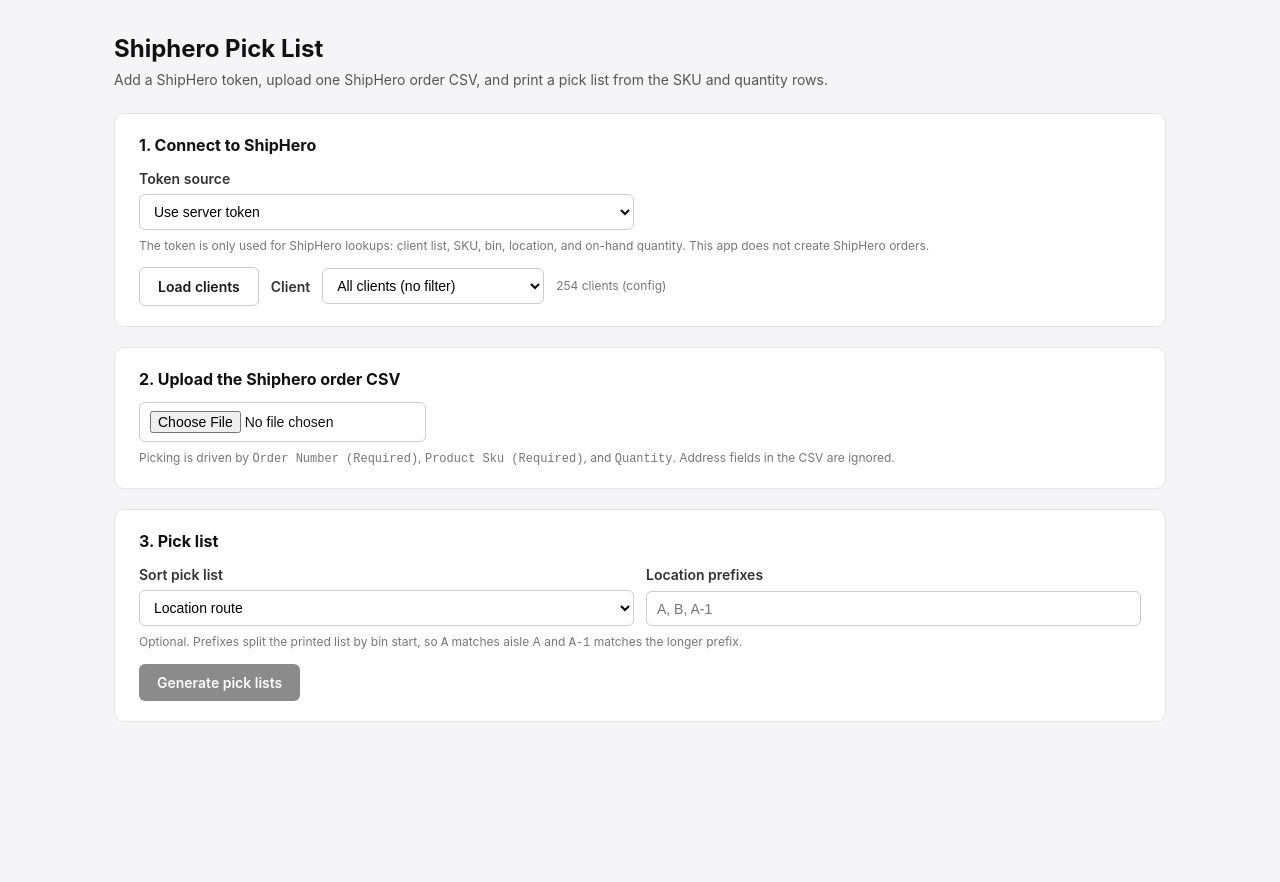
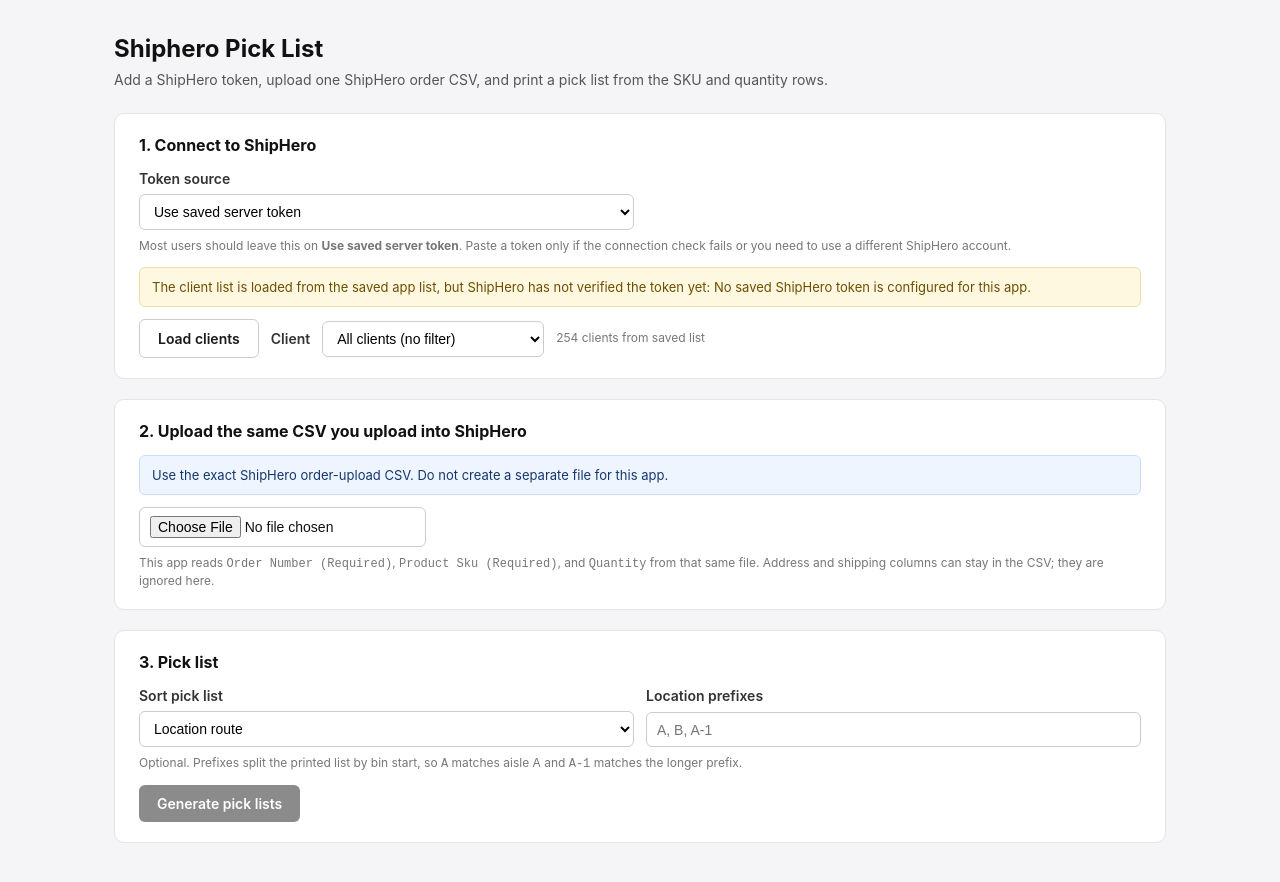
Before and after one commit to mostafa-azimi/removal_lite, a Next.js app: page / in a window 1280 px wide. Shown: the top 882 px of the page. Before the commit the page ends 838 px from the top, so only its background shows below. Built offline with nearby package versions, Linux system fonts and the light colour scheme.

Commit message:
Clarify CSV upload and token status

```diff
--- a/app/api/clients/route.ts
+++ b/app/api/clients/route.ts
@@ -1,5 +1,9 @@
 import { NextRequest, NextResponse } from "next/server";
-import { fetchCustomerAccounts, type ShipHeroAuthOverride } from "@/lib/shiphero";
+import {
+  fetchCustomerAccounts,
+  verifyShipHeroConnection,
+  type ShipHeroAuthOverride,
+} from "@/lib/shiphero";
 import clientsConfig from "@/data/clients.json";
 
 export const runtime = "nodejs";
@@ -8,6 +12,9 @@
 export const revalidate = 300;
 
 type ConfigClient = { id: string; name: string };
+type ConnectionStatus =
+  | { status: "verified"; accountId: string | null }
+  | { status: "failed"; message: string };
 
 function configuredAccounts() {
   // Primary path: read the hardcoded list from data/clients.json.
@@ -39,14 +46,41 @@
   return { accessToken: accessToken || undefined, refreshToken: refreshToken || undefined };
 }
 
+function cleanConnectionError(err: unknown) {
+  const message = err instanceof Error ? err.message : String(err);
+  if (message.includes("Missing SHIPHERO_REFRESH_TOKEN")) {
+    return "No saved ShipHero token is configured for this app.";
+  }
+  if (message.toLowerCase().includes("token refresh failed")) {
+    return "The saved ShipHero token could not be refreshed.";
+  }
+  if (message.includes("401")) {
+    return "ShipHero rejected the token.";
+  }
+  return "ShipHero connection check failed.";
+}
+
+async function checkConnection(auth?: ShipHeroAuthOverride): Promise<ConnectionStatus> {
+  try {
+    const verified = await verifyShipHeroConnection(auth);
+    return { status: "verified", accountId: verified.accountId };
+  } catch (err) {
+    return { status: "failed", message: cleanConnectionError(err) };
+  }
+}
+
 export async function GET() {
   const config = configuredAccounts();
-  if (config) return NextResponse.json({ accounts: config, source: "config" });
+  if (config) {
+    const connection = await checkConnection();
+    return NextResponse.json({ accounts: config, source: "config", connection });
+  }
 
   // Fallback: try Shiphero auto-discovery (best-effort).
   try {
     const accounts = await fetchCustomerAccounts();
-    return NextResponse.json({ accounts, source: "shiphero" });
+    const connection: ConnectionStatus = { status: "verified", accountId: null };
+    return NextResponse.json({ accounts, source: "shiphero", connection });
   } catch (err) {
     const message = err instanceof Error ? err.message : String(err);
     return NextResponse.json({ error: message }, { status: 500 });
@@ -61,12 +95,17 @@
     return NextResponse.json({ error: "Invalid JSON body" }, { status: 400 });
   }
 
+  const auth = cleanAuth(body.auth);
   const config = configuredAccounts();
-  if (config) return NextResponse.json({ accounts: config, source: "config" });
+  if (config) {
+    const connection = await checkConnection(auth);
+    return NextResponse.json({ accounts: config, source: "config", connection });
+  }
 
   try {
-    const accounts = await fetchCustomerAccounts(cleanAuth(body.auth));
-    return NextResponse.json({ accounts, source: "shiphero" });
+    const accounts = await fetchCustomerAccounts(auth);
+    const connection: ConnectionStatus = { status: "verified", accountId: null };
+    return NextResponse.json({ accounts, source: "shiphero", connection });
   } catch (err) {
     const message = err instanceof Error ? err.message : String(err);
     return NextResponse.json({ error: message }, { status: 500 });
--- a/app/globals.css
+++ b/app/globals.css
@@ -121,6 +121,11 @@
   background: #eef5ff;
   border: 1px solid #c7dcff;
   color: #14376b;
+}
+.banner.success {
+  background: #e9f8ed;
+  border: 1px solid #b9e3c0;
+  color: #17652b;
 }
 
 .toolbar {
--- a/app/page.tsx
+++ b/app/page.tsx
@@ -12,6 +12,9 @@
 } from "@/lib/picklist";
 
 type ClientAccount = { id: string; companyName: string; email: string | null };
+type ConnectionStatus =
+  | { status: "verified"; accountId: string | null }
+  | { status: "failed"; message: string };
 
 type CsvLine = {
   sku: string;
@@ -86,6 +89,7 @@
   const [tokenValue, setTokenValue] = useState("");
   const [clientsLoading, setClientsLoading] = useState(false);
   const [clientsSource, setClientsSource] = useState<string | null>(null);
+  const [connectionStatus, setConnectionStatus] = useState<ConnectionStatus | null>(null);
   const [locationPrefixInput, setLocationPrefixInput] = useState("");
   const [pickSortMode, setPickSortMode] = useState<PickSortMode>("location");
   const fileInputRef = useRef<HTMLInputElement>(null);
@@ -93,6 +97,7 @@
   async function loadClients(kind: TokenKind = tokenKind, value: string = tokenValue) {
     setClientsLoading(true);
     setClientsError(null);
+    setConnectionStatus(null);
     try {
       const auth = buildAuthPayload(kind, value);
       const res = await fetch("/api/clients", {
@@ -106,8 +111,10 @@
       }
       setClients(json.accounts || []);
       setClientsSource(json.source || null);
+      setConnectionStatus(json.connection || null);
     } catch (err) {
       setClients([]);
+      setConnectionStatus(null);
       setClientsError(err instanceof Error ? err.message : String(err));
     } finally {
       setClientsLoading(false);
@@ -330,10 +337,11 @@
                   const nextKind = e.target.value as TokenKind;
                   setTokenKind(nextKind);
                   setSelectedClient("");
+                  setConnectionStatus(null);
                   setOrders(null);
                 }}
               >
-                <option value="env">Use server token</option>
+                <option value="env">Use saved server token</option>
                 <option value="refresh">Refresh token</option>
                 <option value="access">Access token</option>
               </select>
@@ -347,6 +355,7 @@
                   value={tokenValue}
                   onChange={(e) => {
                     setTokenValue(e.target.value);
+                    setConnectionStatus(null);
                     setOrders(null);
                   }}
                   placeholder={tokenKind === "refresh" ? "Paste refresh token" : "Paste access token"}
@@ -355,9 +364,30 @@
             )}
           </div>
           <p style={{ color: "#777", fontSize: 12, margin: "8px 0 12px" }}>
-            The token is only used for ShipHero lookups: client list, SKU, bin, location, and
-            on-hand quantity. This app does not create ShipHero orders.
+            Most users should leave this on <strong>Use saved server token</strong>. Paste a
+            token only if the connection check fails or you need to use a different ShipHero account.
           </p>
+          {clients && (
+            <div
+              className={`banner ${connectionStatus?.status === "failed" ? "warn" : "success"}`}
+              style={{ marginTop: 12 }}
+            >
+              {connectionStatus?.status === "verified" ? (
+                <>
+                  ShipHero connection verified. You do not need to paste a token for normal use.
+                </>
+              ) : connectionStatus?.status === "failed" ? (
+                <>
+                  The client list is loaded from the saved app list, but ShipHero has not verified the
+                  token yet: {connectionStatus.message}
+                </>
+              ) : (
+                <>
+                  Client list loaded. ShipHero will use the selected token when it looks up bins.
+                </>
+              )}
+            </div>
+          )}
           <div className="row">
             <button
               className="secondary"
@@ -384,13 +414,24 @@
               ))}
             </select>
             <span style={{ color: "#777", fontSize: 12 }}>
-              {clients ? `${clients.length} clients${clientsSource ? ` (${clientsSource})` : ""}` : ""}
+              {clients
+                ? `${clients.length} clients${
+                    clientsSource === "config"
+                      ? " from saved list"
+                      : clientsSource === "shiphero"
+                        ? " from ShipHero"
+                        : ""
+                  }`
+                : ""}
             </span>
           </div>
         </div>
 
         <div className="card">
-          <h2>2. Upload the Shiphero order CSV</h2>
+          <h2>2. Upload the same CSV you upload into ShipHero</h2>
+          <div className="banner info">
+            Use the exact ShipHero order-upload CSV. Do not create a separate file for this app.
+          </div>
           <div className="row">
             <input ref={fileInputRef} type="file" accept=".csv,text/csv" onChange={handleFile} />
             {csvFileName && (
@@ -406,8 +447,9 @@
             </div>
           )}
           <p style={{ color: "#777", fontSize: 12, margin: "8px 0 0" }}>
-            Picking is driven by <code>{ORDER_HEADER}</code>, <code>{SKU_HEADER}</code>, and{" "}
-            <code>{QTY_HEADER}</code>. Address fields in the CSV are ignored.
+            This app reads <code>{ORDER_HEADER}</code>, <code>{SKU_HEADER}</code>, and{" "}
+            <code>{QTY_HEADER}</code> from that same file. Address and shipping columns can stay in
+            the CSV; they are ignored here.
           </p>
         </div>
 
--- a/lib/shiphero.ts
+++ b/lib/shiphero.ts
@@ -131,6 +131,45 @@
     throw new Error("Shiphero GraphQL response missing data");
   }
   return json.data;
+}
+
+const VERIFY_CONNECTION_QUERY = /* GraphQL */ `
+  query VerifyShipHeroConnection {
+    me {
+      request_id
+      complexity
+      data {
+        id
+        email
+        account {
+          id
+        }
+      }
+    }
+  }
+`;
+
+type VerifyConnectionResponse = {
+  me: {
+    data: {
+      id: string | null;
+      email: string | null;
+      account: { id: string | null } | null;
+    } | null;
+  };
+};
+
+export async function verifyShipHeroConnection(auth?: ShipHeroAuthOverride) {
+  const data = await gql<VerifyConnectionResponse>(VERIFY_CONNECTION_QUERY, {}, 0, auth);
+  const user = data.me?.data;
+  if (!user?.id) {
+    throw new Error("ShipHero connection check did not return a user.");
+  }
+  return {
+    userId: user.id,
+    email: user.email,
+    accountId: user.account?.id ?? null,
+  };
 }
 
 /**
```
Also changed, not shown: 1 other file (tests, documents, lock files or other folders).
